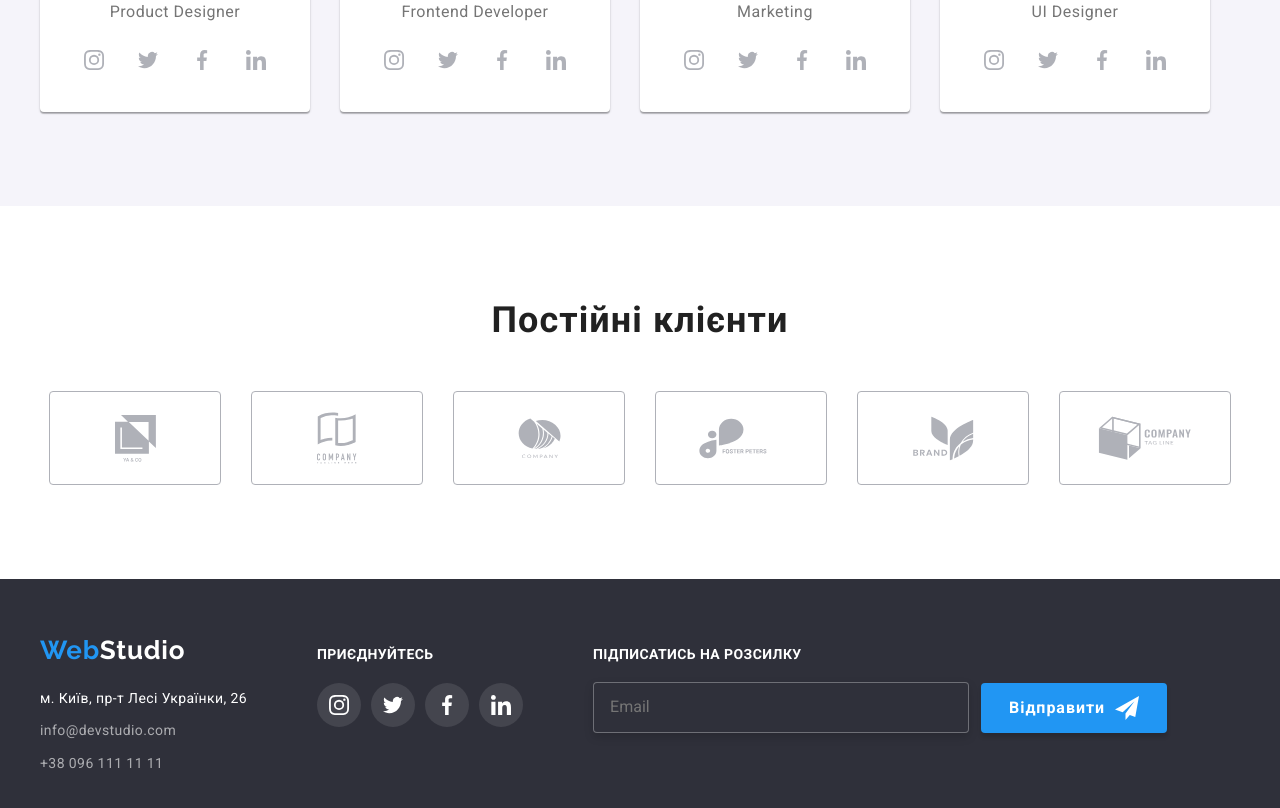
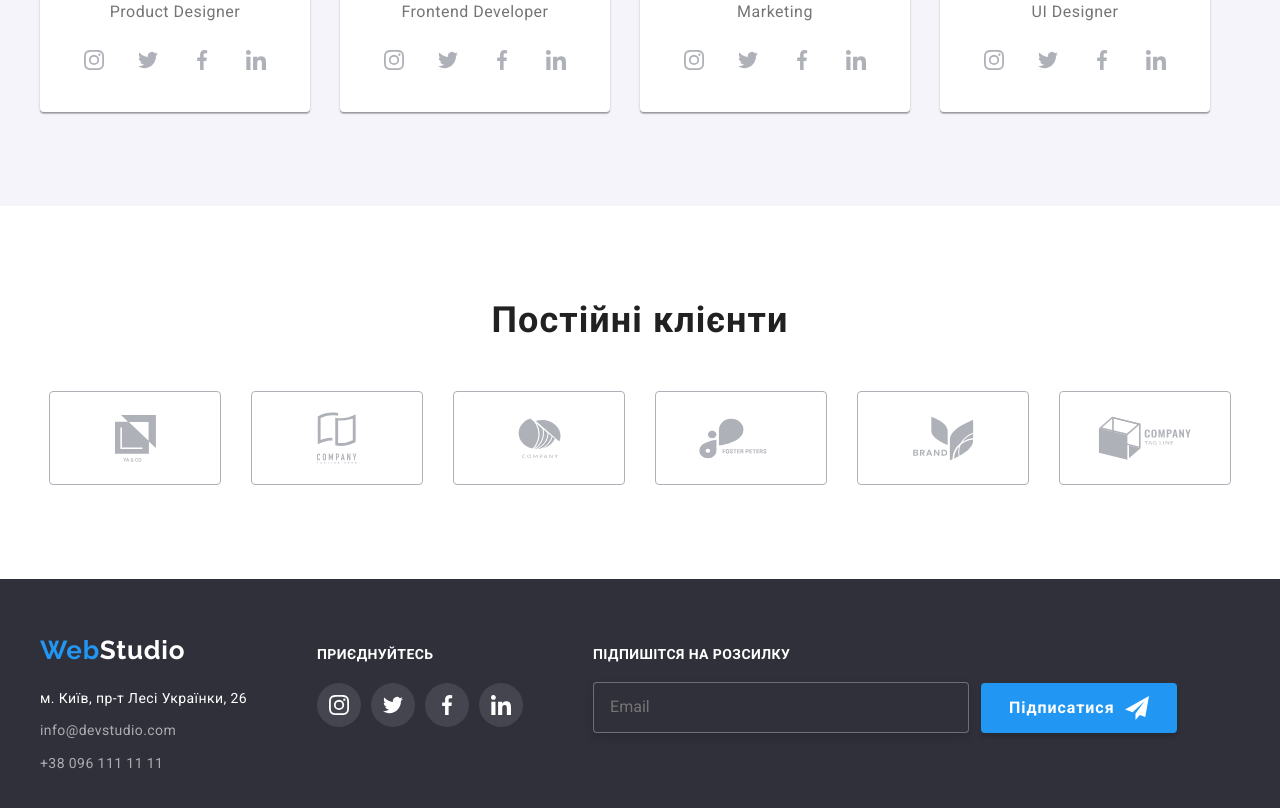
Before and after one commit to savchenko-orient/goit-markup-hw-06, a plain HTML site: page index.html in a window 1280 px wide. Shown: the part 2098-2906 px from the top of the page. Drawn offline with nearby package versions, Linux system fonts and the light colour scheme.

Commit message:
fix names

```diff
--- a/index.html
+++ b/index.html
@@ -481,14 +481,14 @@
                 <form class="footer-form">
                     <label class="footer-label">
                         <span class="foter-label-title">
-                            Підписатись на розсилку
+                            Підпишітся на розсилку
                         </span>
                         <input class="footer-input" type="email" name="footer-email" placeholder="Email">
                     </label>
 
                     <div class="foter-btn-field">
                         <button type="submit" class="footer-btn">
-                            Відправити
+                            Підписатися
                             <svg class="footer-btn-icon">
                                 <use href="./images/icons.svg#icon-send"></use>
                             </svg>
```
Also changed, not shown: portfolio.html (+2 -2 lines).
